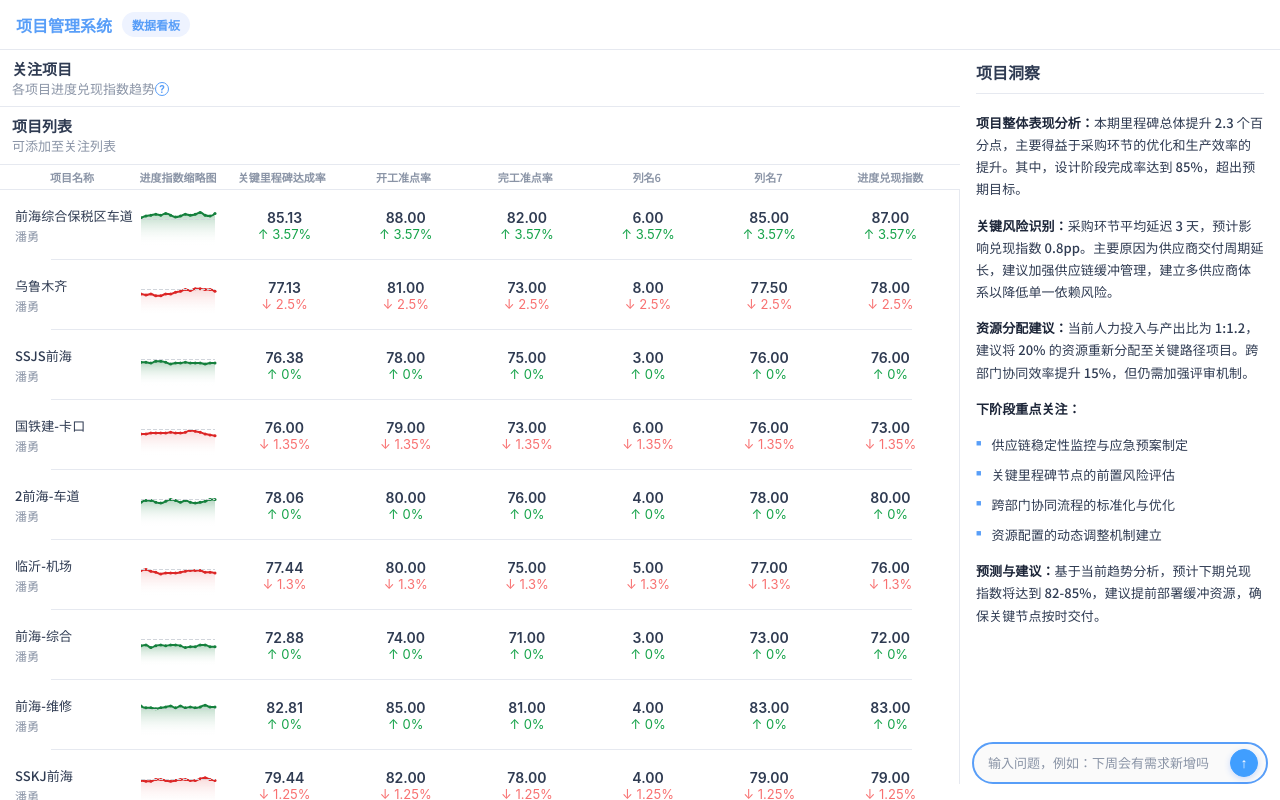
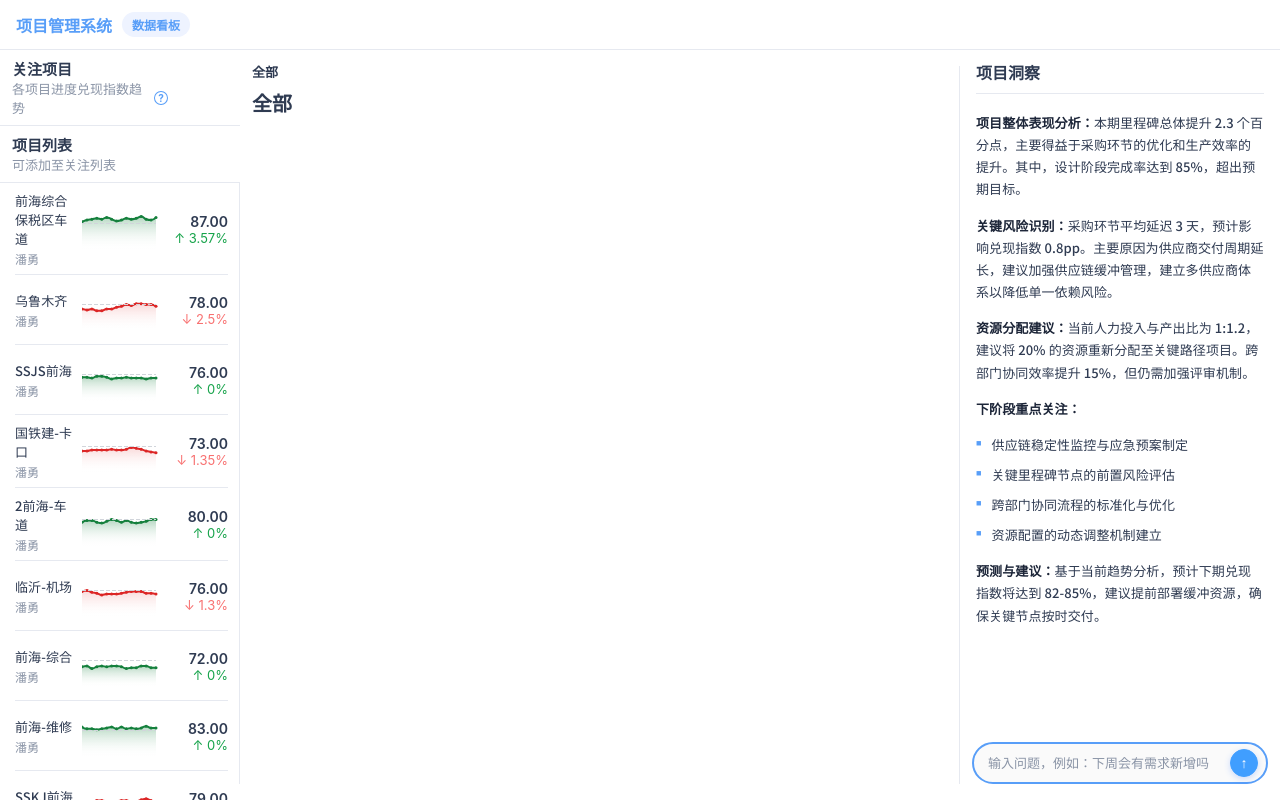
Before and after one commit to Soulcool22/dashboard-vue, a Vue app: page / in a window 1280 px wide. Built offline with nearby package versions, Linux system fonts and the light colour scheme; some icons are missing.

Commit message:
刷新页面逻辑修改

```diff
--- a/src/App.vue
+++ b/src/App.vue
@@ -54,7 +54,7 @@
             </div>
           </div>
           <div v-else class="project-info">
-            <div class="project-main-title">公司运营总览</div>
+            <div class="project-main-title">全部</div>
           </div>
         </div>
 
@@ -84,7 +84,7 @@ import CompletionLine from './components/CompletionLine.vue'
 import ResearchChat from './components/ResearchChat.vue'
 import ProjectUpdates from './components/ProjectUpdates.vue'
 
-const expandedLeft = ref(true)
+const expandedLeft = ref(false)
 const regularCollapsed = ref(false)
 function toggleLeftExpand(){ expandedLeft.value = !expandedLeft.value }
 
```
